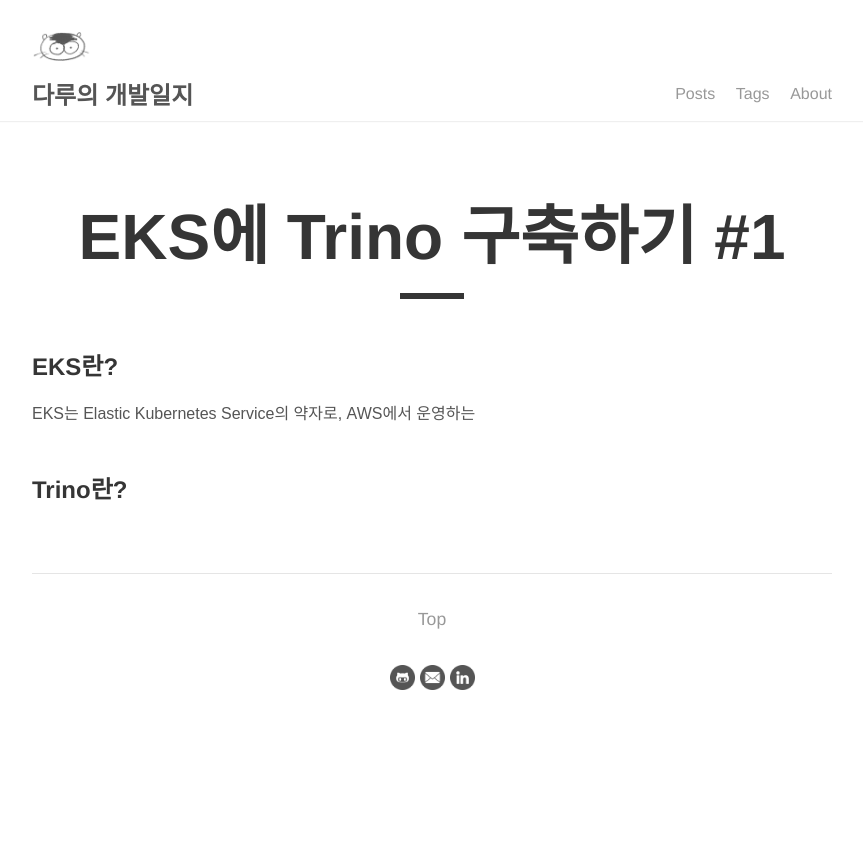
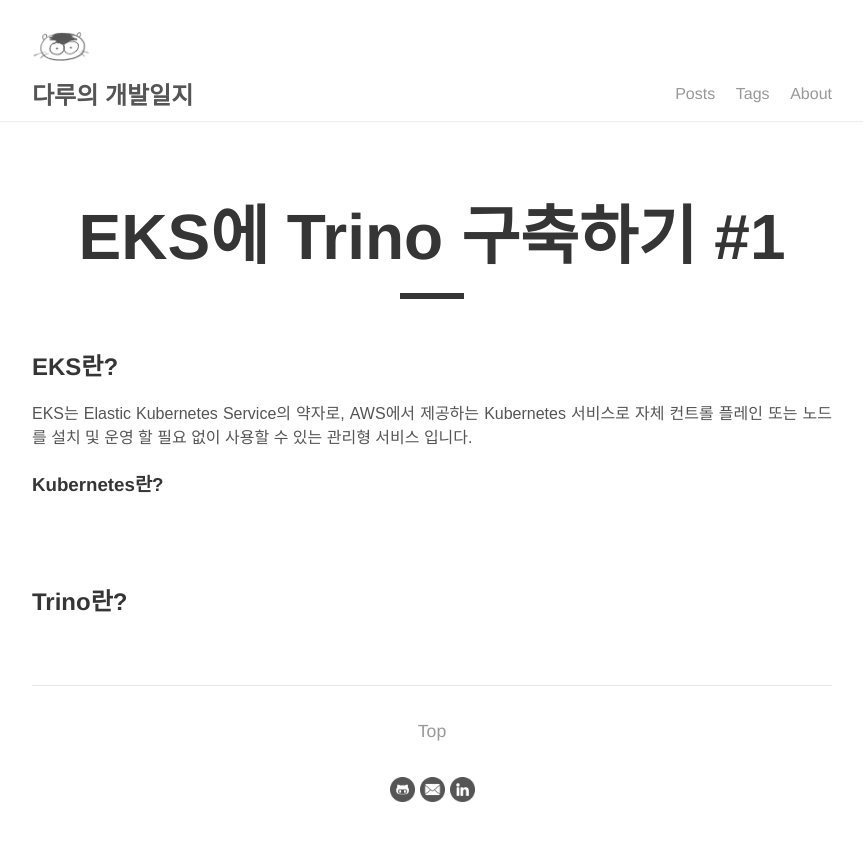
Before and after one commit to daru1027/daru1027.github.io, a Jekyll site: the page built from _posts/2022-09-16-eks-on-trino-part1.md, in a window 1280 px wide. Shown: the top 841 px of the page, without its empty margins (208-1071 px from the left). Built offline with Jekyll 4.4.1, drawn with Linux system fonts in a browser that asks for light colours.

Commit message:
ADD: eks 관련 포스팅 글 추가

```diff
--- a/_posts/2022-09-16-eks-on-trino-part1.md
+++ b/_posts/2022-09-16-eks-on-trino-part1.md
@@ -5,7 +5,8 @@
 ---
 
 ## EKS란?
-EKS는 Elastic Kubernetes Service의 약자로, AWS에서 운영하는
+EKS는 Elastic Kubernetes Service의 약자로, AWS에서 제공하는 Kubernetes 서비스로 자체 컨트롤 플레인 또는 노드를 설치 및 운영 할 필요 없이 사용할 수 있는 관리형 서비스 입니다.
+### Kubernetes란?
 <br/><br/>
 
 ## Trino란?
```
